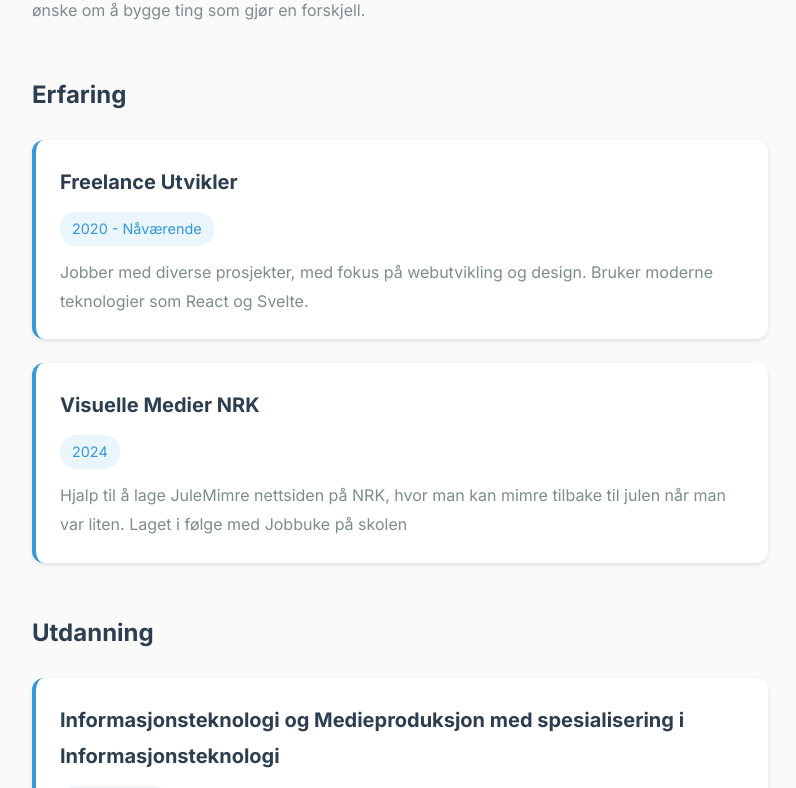
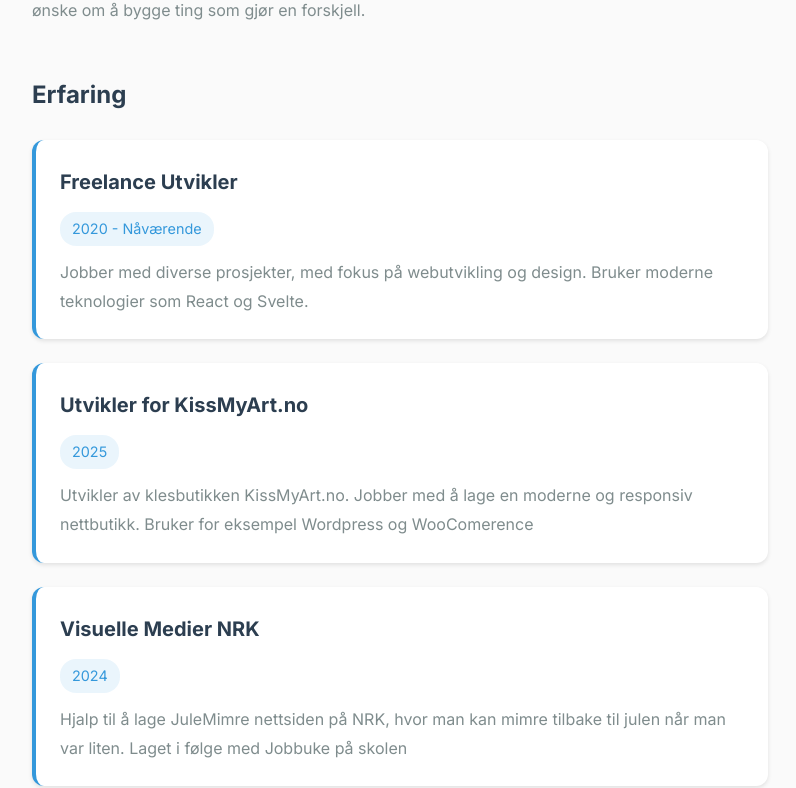
Before and after one commit to DanielJSorby/portfolio, a SvelteKit app in the folder portfolio/: page /about in a window 1280 px wide. Shown: the part 741-1529 px from the top of the page, without its empty margins (240-1036 px from the left). Built offline with nearby package versions, Linux system fonts and the light colour scheme.

Commit message:
Oppdatering av side

```diff
--- a/portfolio/src/lib/data/projects.json
+++ b/portfolio/src/lib/data/projects.json
@@ -13,8 +13,7 @@
 				"Svelte Kit",
 				"TypeScript",
 				"OpenAI",
-				"MySQL",
-				"Linux",
+				"FireBase",
 				"Git",
 				"Markdown",
 				"JavaScript"
--- a/portfolio/src/lib/utils/techColors.js
+++ b/portfolio/src/lib/utils/techColors.js
@@ -16,4 +16,5 @@ export const techColors = {
 	Figma: "#8C56FF",
 	OpenAI: "#412991",
 	Markdown: "#083fa1",
+	FireBase: "#ffca28",
 };
--- a/portfolio/src/routes/+page.svelte
+++ b/portfolio/src/routes/+page.svelte
@@ -24,8 +24,7 @@
 				"Svelte Kit",
 				"TypeScript",
 				"OpenAI",
-				"MySQL",
-				"Linux",
+				"FireBase",
 				"Git",
 				"Markdown",
 				"JavaScript"
--- a/portfolio/src/routes/about/+page.svelte
+++ b/portfolio/src/routes/about/+page.svelte
@@ -5,7 +5,7 @@
 	$: t = translations[$language];
 
 	let imageLoaded = false;
-	const profileImage = "https://github.com/DanielJSorby/portfolio/blob/main/portfolio/src/images/Splash%20daniel%20foran%20slottet.png?raw=true";
+	const profileImage = "/images/Splash%20daniel%20foran%20slottet.png";
 
 	onMount(() => {
 		const img = new Image();
@@ -54,6 +54,15 @@
 				{$language === 'no'
 					? 'Jobber med diverse prosjekter, med fokus på webutvikling og design. Bruker moderne teknologier som React og Svelte.'
 					: 'Working on various projects, focusing on web development and design. Using modern technologies like React, and Svelte.'}
+			</p>
+		</div>
+		<div class="experience-item">
+			<h4>{$language === 'no' ? 'Utvikler for KissMyArt.no' : 'Developer for KissMyArt.no'}</h4>
+			<p class="date">2025</p>
+			<p>
+				{$language === 'no'
+					? 'Utvikler av klesbutikken KissMyArt.no. Jobber med å lage en moderne og responsiv nettbutikk. Bruker for eksempel Wordpress og WooComerence'
+					: 'Developer for the clothing store KissMyArt.no. Working on creating a modern and responsive online store. Using technologies like Wordpress and WooCommerce.'}
 			</p>
 		</div>
         <div class="experience-item">
```
Also changed, not shown: 1 other file (tests, documents, lock files or other folders).
